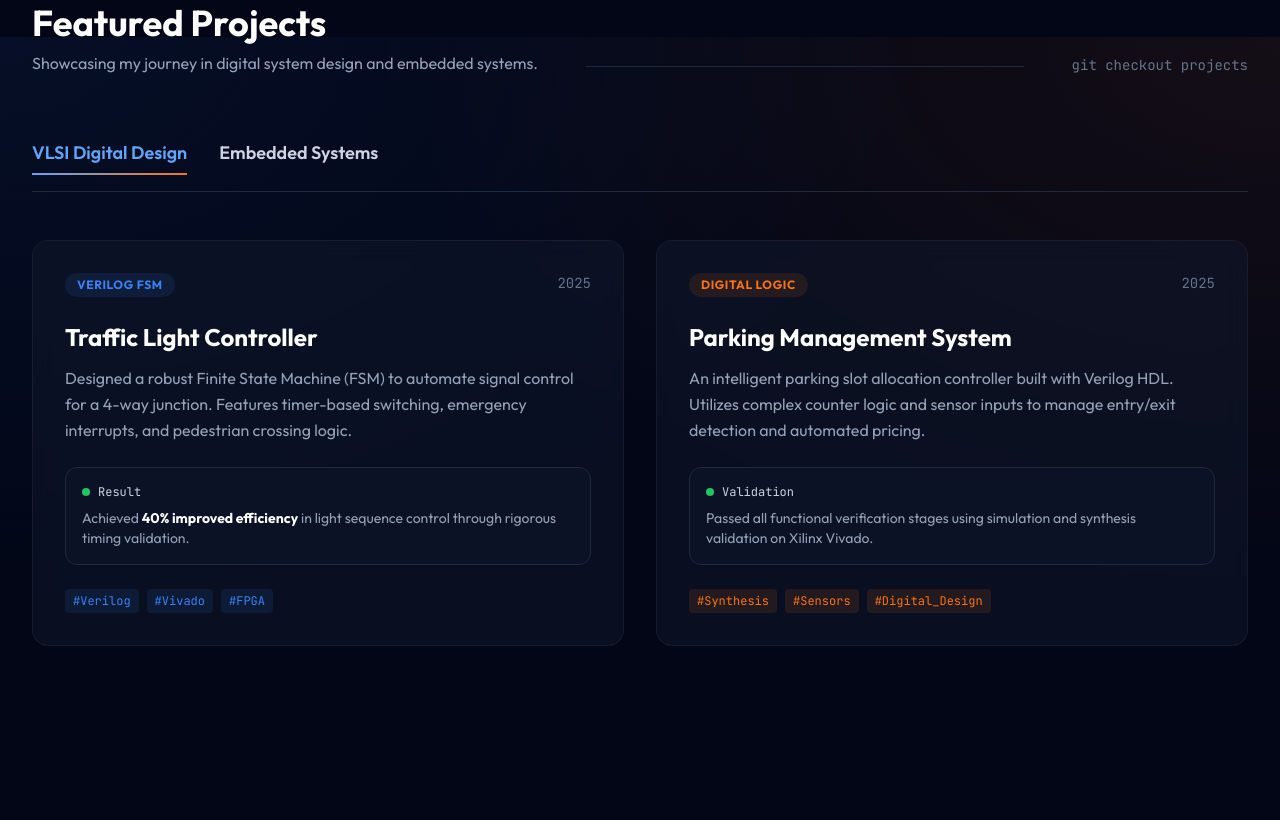
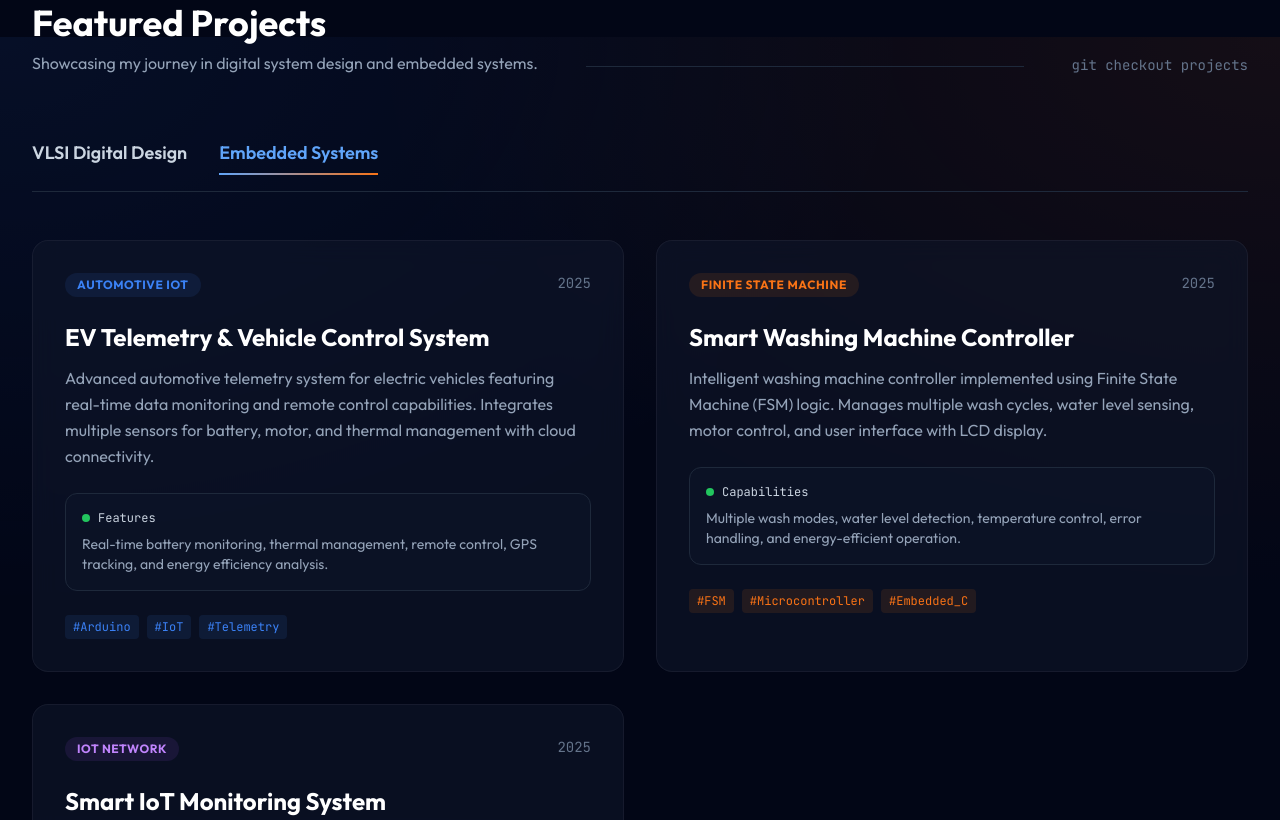
Before and after one commit to Kartik-Agnihotry/portfolio, a plain HTML site: page index.html in a window 1280 px wide. Shown: the part 1563-2383 px from the top of the page. Drawn offline with nearby package versions, Linux system fonts and the light colour scheme.

Commit message:
Set Embedded Systems as default tab view instead of VLSI Digital Design

```diff
--- a/index.html
+++ b/index.html
@@ -361,16 +361,16 @@
 
             <!-- Tab Navigation -->
             <div class="flex gap-8 mb-12 border-b border-slate-800 pb-4" data-aos="fade-up">
-                <button class="tab-btn active" data-tab="vlsi">
+                <button class="tab-btn" data-tab="vlsi">
                     <span class="text-lg font-semibold">VLSI Digital Design</span>
                 </button>
-                <button class="tab-btn" data-tab="embedded">
+                <button class="tab-btn active" data-tab="embedded">
                     <span class="text-lg font-semibold">Embedded Systems</span>
                 </button>
             </div>
 
             <!-- VLSI Projects Tab -->
-            <div id="vlsi-tab" class="tab-content">
+            <div id="vlsi-tab" class="tab-content hidden">
                 <div class="grid gap-8 lg:grid-cols-2">
                     <!-- Project 1: Traffic Light -->
                     <div class="glass-card rounded-2xl overflow-hidden group hover:border-primary/50 transition-colors" data-aos="fade-up">
@@ -431,7 +431,7 @@
             </div>
 
             <!-- Embedded Systems Projects Tab -->
-            <div id="embedded-tab" class="tab-content hidden">
+            <div id="embedded-tab" class="tab-content">
                 <div class="grid gap-8 lg:grid-cols-2">
                     <!-- Project 1: EV Telemetry & Vehicle Control -->
                     <div class="glass-card rounded-2xl overflow-hidden group hover:border-primary/50 transition-colors" data-aos="fade-up">
```
